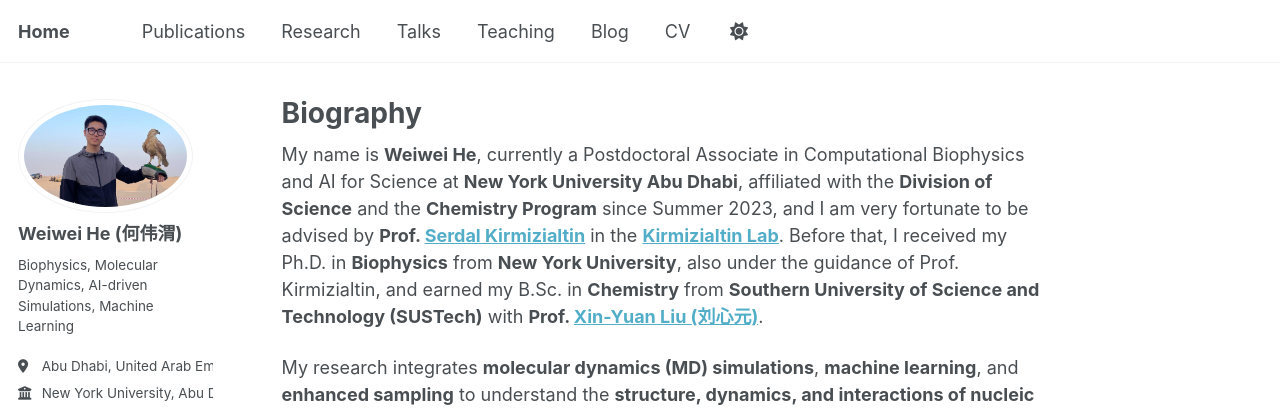
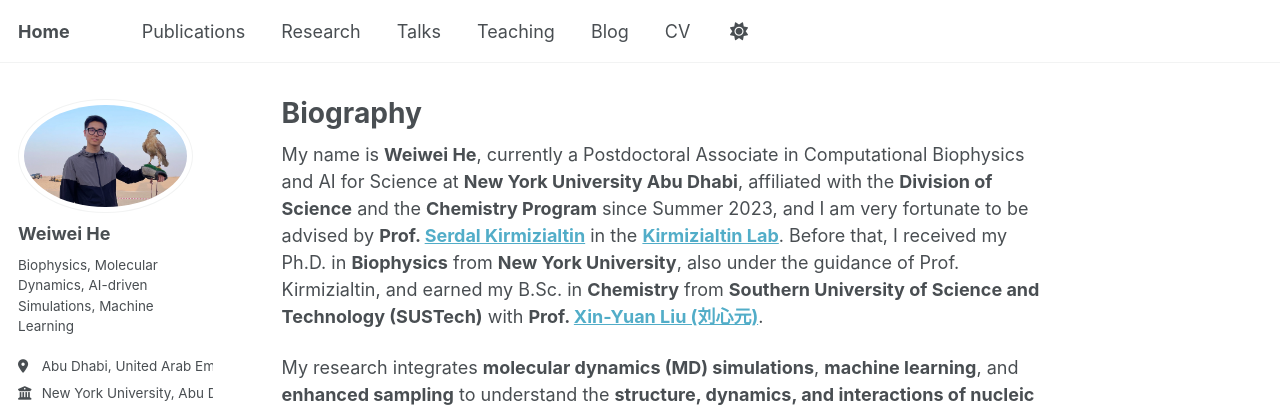
Before and after one commit to Warrenheww/warrenheww.github.io, a Jekyll site: the page built from _pages/about.md, in a window 1280 px wide. Shown: the top 411 px of the page. Built offline with Jekyll 4.4.1, drawn with Linux system fonts in a browser that asks for light colours; some web fonts are replaced.

Commit message:
Update _config.yml

```diff
--- a/_config.yml
+++ b/_config.yml
@@ -23,7 +23,7 @@ repository               : "Warrenheww/warrenheww.github.io"
 author:
   # Biographic information
   avatar           : "profile.jpg"
-  name             : "Weiwei He (何伟渭)"
+  name             : "Weiwei He"
   pronouns         : # example: "He/His"
   bio              : "Biophysics, Molecular Dynamics, AI-driven Simulations, Machine Learning"
   location         : "Abu Dhabi, United Arab Emirates"
```
